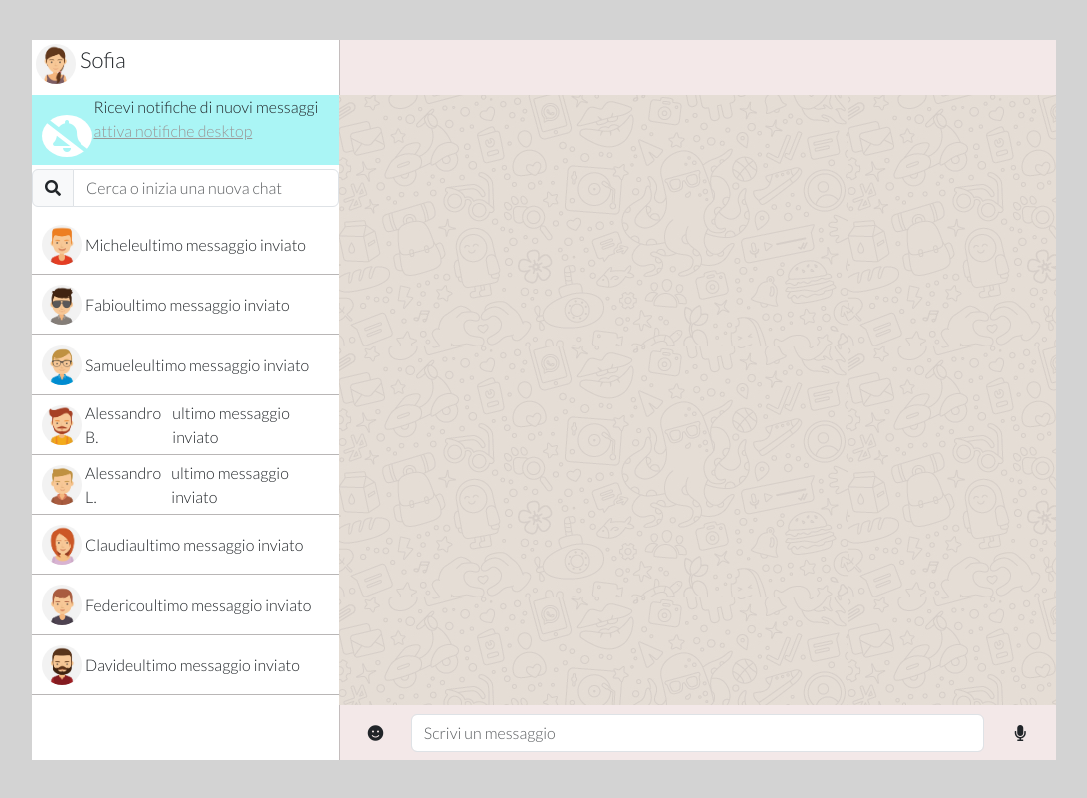
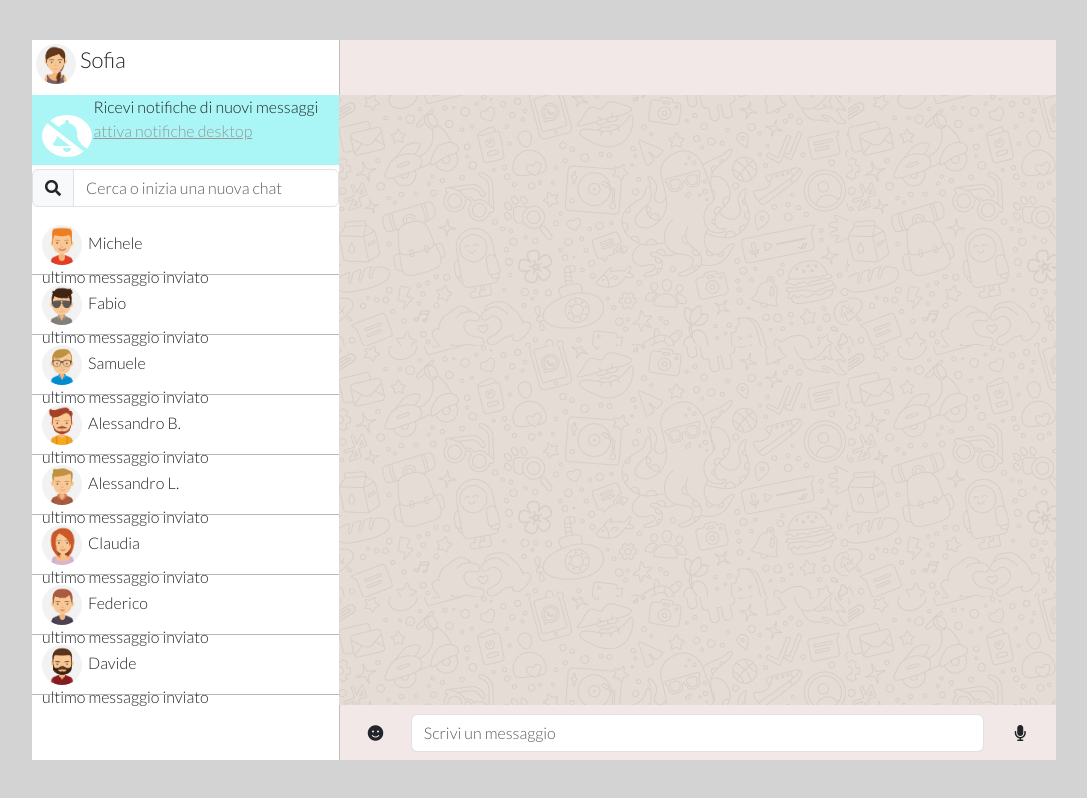
Before and after one commit to Christian-Lepidi/vue-boolzapp, a plain HTML site: page index.html in a window 1280 px wide. Shown: the whole page, without its empty margins (96-1183 px from the left). Drawn offline with nearby package versions, Linux system fonts and the light colour scheme.

Commit message:
problem to positioning text

```diff
--- a/CSS/style.css
+++ b/CSS/style.css
@@ -86,9 +86,6 @@ body {
 .box-chat {
   width: 100%;
   height: 60px;
-  display: flex;
-  justify-content: flex-start;
-  align-items: center;
   padding: 10px;
   border-bottom: 1px solid rgb(185, 182, 182);
 }
```
